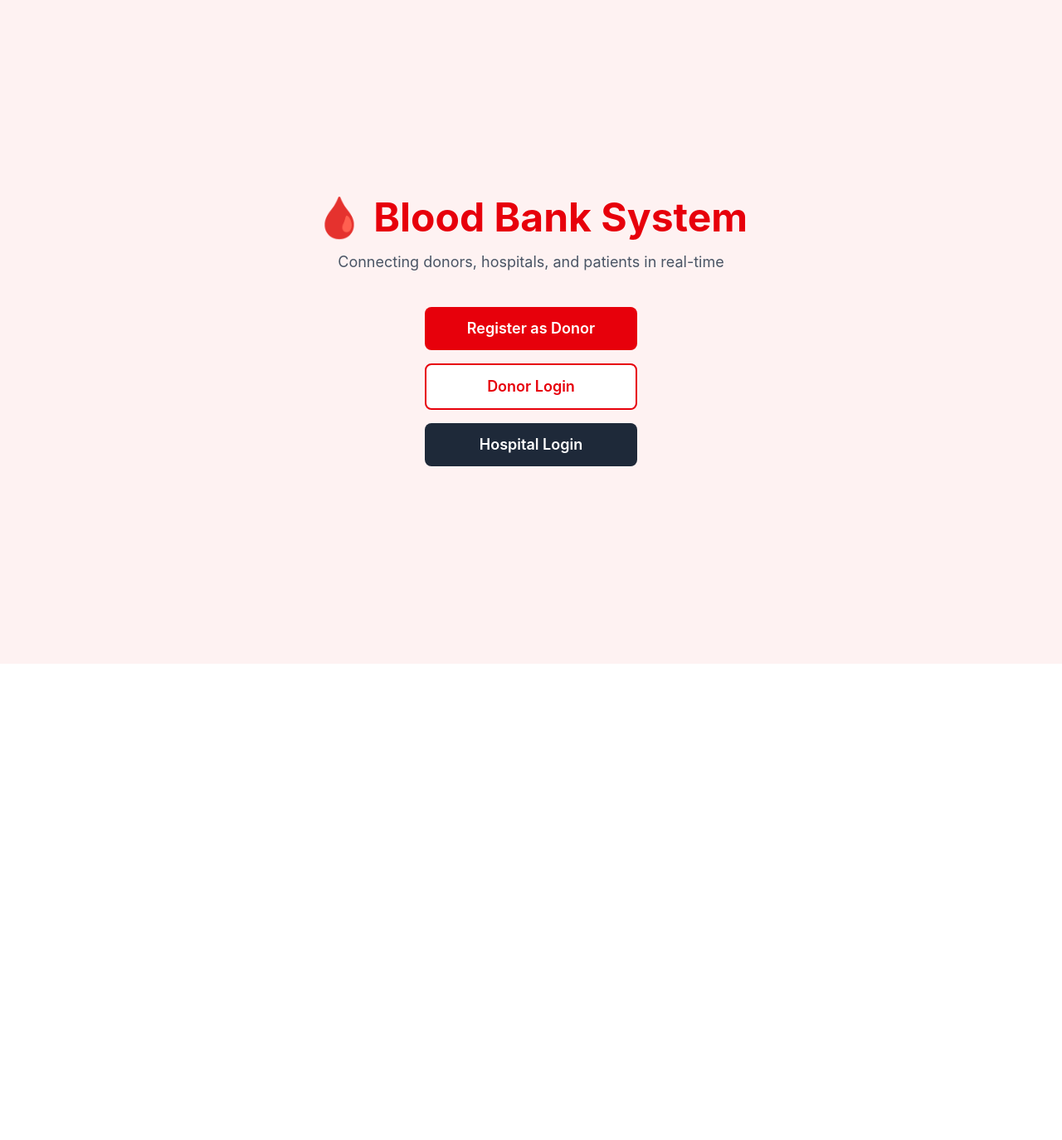
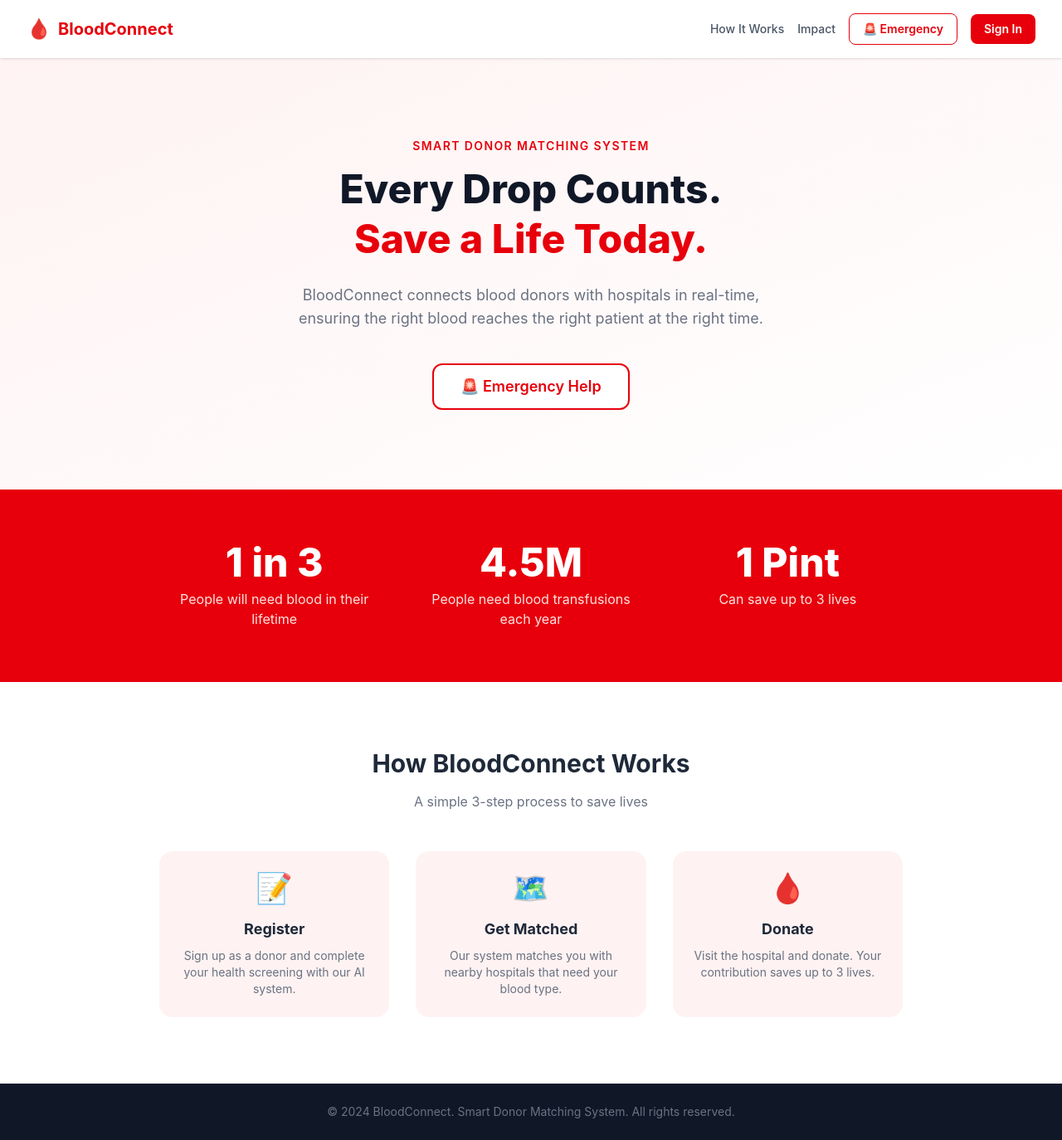
Before and after one commit to danaghannam14-blip/blood-bank, a React (Vite) app in the folder frontend/: page / in a window 1280 px wide. Shown: the whole page at 83% size. Before the commit the page ends 800 px from the top, so only its background shows below. Built offline with nearby package versions, Linux system fonts and the light colour scheme.

Commit message:
new home page, unified login, admin panel

```diff
--- a/frontend/src/pages/Admin.jsx
+++ b/frontend/src/pages/Admin.jsx
@@ -1,30 +1,29 @@
-import { useState } from 'react'
+import { useState, useEffect } from 'react'
+import { useNavigate } from 'react-router-dom'
 import axios from 'axios'
 
-const API = 'http://localhost:5000'
+const API = 'https://blood-bank-eqyr.onrender.com'
 
 function Admin() {
+  const navigate = useNavigate()
   const [authed, setAuthed] = useState(false)
-  const [form, setForm] = useState({ username: '', password: '' })
-  const [error, setError] = useState('')
   const [donors, setDonors] = useState([])
   const [hospitals, setHospitals] = useState([])
   const [requests, setRequests] = useState([])
   const [tab, setTab] = useState('donors')
 
-  const handleLogin = async (e) => {
-    e.preventDefault()
-    setError('')
-    try {
-      await axios.post(`${API}/api/admin/login`, form)
+  useEffect(() => {
+    const adminData = localStorage.getItem('adminData')
+    if (adminData) {
       setAuthed(true)
       loadData()
-    } catch (err) {
-      setError(err.response?.data?.message || 'Login failed')
+    } else {
+      navigate('/login')
     }
-  }
+  }, [])
 
   const loadData = async () => {
+    try {
       const [d, h, r] = await Promise.all([
         axios.get(`${API}/api/admin/donors`),
         axios.get(`${API}/api/admin/hospitals`),
@@ -33,6 +32,9 @@ function Admin() {
       setDonors(d.data)
       setHospitals(h.data)
       setRequests(r.data)
+    } catch (err) {
+      console.log(err)
+    }
   }
 
   const deleteDonor = async (id) => {
@@ -47,33 +49,22 @@ function Admin() {
     setRequests(requests.filter(r => r.id !== id))
   }
 
-  if (!authed) return (
-    <div className="min-h-screen bg-gray-900 flex items-center justify-center p-4">
-      <div className="bg-white rounded-2xl shadow-lg p-8 w-full max-w-sm">
-        <h2 className="text-2xl font-bold text-gray-800 mb-6 text-center">🔐 Admin Access</h2>
-        {error && <p className="text-red-600 text-center mb-4">{error}</p>}
-        <form onSubmit={handleLogin} className="flex flex-col gap-4">
-          <input placeholder="Username" value={form.username}
-            onChange={e => setForm({...form, username: e.target.value})}
-            className="border rounded-lg p-3 focus:outline-none" required />
-          <input type="password" placeholder="Password" value={form.password}
-            onChange={e => setForm({...form, password: e.target.value})}
-            className="border rounded-lg p-3 focus:outline-none" required />
-          <button type="submit"
-            className="bg-gray-800 text-white py-3 rounded-lg font-semibold hover:bg-gray-900">
-            Login
-          </button>
-        </form>
-      </div>
-    </div>
-  )
+  const handleLogout = () => {
+    localStorage.removeItem('adminData')
+    navigate('/login')
+  }
+
+  if (!authed) return null
 
   return (
     <div className="min-h-screen bg-gray-100 p-6">
       <div className="max-w-5xl mx-auto">
         <div className="flex justify-between items-center mb-6">
-          <h1 className="text-3xl font-bold text-gray-800">🛠️ Admin Panel</h1>
-          <button onClick={() => setAuthed(false)}
+          <div className="flex items-center gap-2">
+            <span className="text-2xl">🩸</span>
+            <h1 className="text-3xl font-bold text-gray-800">BloodConnect Admin</h1>
+          </div>
+          <button onClick={handleLogout}
             className="bg-gray-800 text-white px-4 py-2 rounded-lg hover:bg-gray-900">
             Logout
           </button>
--- a/frontend/src/pages/Home.jsx
+++ b/frontend/src/pages/Home.jsx
@@ -4,27 +4,92 @@ function Home() {
   const navigate = useNavigate()
 
   return (
-    <div className="min-h-screen bg-red-50 flex flex-col items-center justify-center">
-      <h1 className="text-5xl font-bold text-red-600 mb-4">🩸 Blood Bank System</h1>
-      <p className="text-gray-600 text-lg mb-10">Connecting donors, hospitals, and patients in real-time</p>
+    <div className="min-h-screen bg-white">
 
-      <div className="flex flex-col gap-4 w-64">
-        <button
-          onClick={() => navigate('/donor/register')}
-          className="bg-red-600 text-white py-3 rounded-lg text-lg font-semibold hover:bg-red-700">
-          Register as Donor
+      {/* Navbar */}
+      <nav className="flex justify-between items-center px-8 py-4 shadow-sm bg-white sticky top-0 z-50">
+        <div className="flex items-center gap-2">
+          <span className="text-2xl">🩸</span>
+          <span className="text-xl font-bold text-red-600">BloodConnect</span>
+        </div>
+        <div className="flex gap-4 items-center">
+          <a href="#how" className="text-gray-600 hover:text-red-600 text-sm font-medium">How It Works</a>
+          <a href="#stats" className="text-gray-600 hover:text-red-600 text-sm font-medium">Impact</a>
+          <button onClick={() => navigate('/emergency')}
+            className="text-red-600 border border-red-600 px-4 py-2 rounded-lg text-sm font-semibold hover:bg-red-50">
+            🚨 Emergency
+          </button>
+          <button onClick={() => navigate('/login')}
+            className="bg-red-600 text-white px-4 py-2 rounded-lg text-sm font-semibold hover:bg-red-700">
+            Sign In
+          </button>
+        </div>
+      </nav>
+
+      {/* Hero */}
+      <section className="bg-gradient-to-br from-red-50 to-white py-24 px-8 text-center">
+        <p className="text-red-600 font-semibold text-sm mb-3 uppercase tracking-widest">Smart Donor Matching System</p>
+        <h1 className="text-5xl font-extrabold text-gray-900 mb-6 leading-tight">
+          Every Drop Counts.<br />
+          <span className="text-red-600">Save a Life Today.</span>
+        </h1>
+        <p className="text-gray-500 text-lg max-w-xl mx-auto mb-10">
+          BloodConnect connects blood donors with hospitals in real-time, ensuring the right blood reaches the right patient at the right time.
+        </p>
+        <button onClick={() => navigate('/emergency')}
+          className="bg-white border-2 border-red-600 text-red-600 px-8 py-3 rounded-xl text-lg font-semibold hover:bg-red-50">
+          🚨 Emergency Help
         </button>
-        <button
-          onClick={() => navigate('/donor/login')}
-          className="bg-white border-2 border-red-600 text-red-600 py-3 rounded-lg text-lg font-semibold hover:bg-red-50">
-          Donor Login
-        </button>
-        <button
-          onClick={() => navigate('/hospital/login')}
-          className="bg-gray-800 text-white py-3 rounded-lg text-lg font-semibold hover:bg-gray-900">
-          Hospital Login
-        </button>
-      </div>
+      </section>
+
+      {/* Stats */}
+      <section id="stats" className="py-16 px-8 bg-red-600 text-white">
+        <div className="max-w-4xl mx-auto grid grid-cols-3 gap-8 text-center">
+          <div>
+            <p className="text-5xl font-extrabold">1 in 3</p>
+            <p className="mt-2 text-red-100">People will need blood in their lifetime</p>
+          </div>
+          <div>
+            <p className="text-5xl font-extrabold">4.5M</p>
+            <p className="mt-2 text-red-100">People need blood transfusions each year</p>
+          </div>
+          <div>
+            <p className="text-5xl font-extrabold">1 Pint</p>
+            <p className="mt-2 text-red-100">Can save up to 3 lives</p>
+          </div>
+        </div>
+      </section>
+
+      {/* How It Works */}
+      <section id="how" className="py-20 px-8 bg-white">
+        <div className="max-w-4xl mx-auto text-center">
+          <h2 className="text-3xl font-bold text-gray-800 mb-4">How BloodConnect Works</h2>
+          <p className="text-gray-500 mb-12">A simple 3-step process to save lives</p>
+          <div className="grid grid-cols-3 gap-8">
+            <div className="bg-red-50 rounded-2xl p-6">
+              <p className="text-4xl mb-4">📝</p>
+              <h3 className="text-lg font-bold text-gray-800 mb-2">Register</h3>
+              <p className="text-gray-500 text-sm">Sign up as a donor and complete your health screening with our AI system.</p>
+            </div>
+            <div className="bg-red-50 rounded-2xl p-6">
+              <p className="text-4xl mb-4">🗺️</p>
+              <h3 className="text-lg font-bold text-gray-800 mb-2">Get Matched</h3>
+              <p className="text-gray-500 text-sm">Our system matches you with nearby hospitals that need your blood type.</p>
+            </div>
+            <div className="bg-red-50 rounded-2xl p-6">
+              <p className="text-4xl mb-4">🩸</p>
+              <h3 className="text-lg font-bold text-gray-800 mb-2">Donate</h3>
+              <p className="text-gray-500 text-sm">Visit the hospital and donate. Your contribution saves up to 3 lives.</p>
+            </div>
+          </div>
+        </div>
+      </section>
+
+      {/* Footer */}
+      <footer className="bg-gray-900 py-6 px-8 text-center text-gray-500 text-sm">
+        © 2024 BloodConnect. Smart Donor Matching System. All rights reserved.
+      </footer>
+
     </div>
   )
 }
--- /dev/null
+++ b/frontend/src/pages/Login.jsx
@@ -0,0 +1,117 @@
+import { useState } from 'react'
+import { useNavigate } from 'react-router-dom'
+import axios from 'axios'
+
+const API = 'https://blood-bank-eqyr.onrender.com'
+
+function Login() {
+  const navigate = useNavigate()
+  const [form, setForm] = useState({ identifier: '', password: '' })
+  const [error, setError] = useState('')
+  const [loading, setLoading] = useState(false)
+
+  const handleSubmit = async (e) => {
+    e.preventDefault()
+    setError('')
+    setLoading(true)
+
+    // Try admin login first
+    try {
+      const res = await axios.post(`${API}/api/admin/login`, {
+        username: form.identifier,
+        password: form.password
+      })
+      if (res.data.admin) {
+        localStorage.setItem('adminData', JSON.stringify(res.data.admin))
+        navigate('/admin')
+        return
+      }
+    } catch {}
+
+    // Try donor login
+    try {
+      const res = await axios.post(`${API}/api/donors/login`, {
+        email: form.identifier,
+        password: form.password
+      })
+      localStorage.setItem('donorToken', res.data.token)
+      localStorage.setItem('donorData', JSON.stringify(res.data.donor))
+      navigate('/donor/dashboard')
+      return
+    } catch {}
+
+    // Try hospital login
+    try {
+      const res = await axios.post(`${API}/api/hospitals/login`, {
+        email: form.identifier,
+        password: form.password
+      })
+      localStorage.setItem('hospitalToken', res.data.token)
+      localStorage.setItem('hospitalData', JSON.stringify(res.data.hospital))
+      navigate('/hospital/dashboard')
+      return
+    } catch {}
+
+    setError('Invalid credentials. Please try again.')
+    setLoading(false)
+  }
+
+  return (
+    <div className="min-h-screen bg-gradient-to-br from-red-50 to-white flex items-center justify-center p-4">
+      <div className="bg-white rounded-2xl shadow-xl p-8 w-full max-w-md">
+
+        <div className="text-center mb-8">
+          <span className="text-4xl">🩸</span>
+          <h2 className="text-2xl font-bold text-gray-800 mt-2">Welcome to BloodConnect</h2>
+          <p className="text-gray-500 text-sm mt-1">Sign in to your account</p>
+        </div>
+
+        {error && <p className="text-red-600 text-center mb-4 text-sm">{error}</p>}
+
+        <form onSubmit={handleSubmit} className="flex flex-col gap-4">
+          <div>
+            <label className="text-sm text-gray-600 font-medium mb-1 block">Email or Username</label>
+            <input
+              placeholder="Enter your email or username"
+              value={form.identifier}
+              onChange={e => setForm({...form, identifier: e.target.value})}
+              className="w-full border rounded-xl p-3 focus:outline-none focus:border-red-400 text-sm"
+              required />
+          </div>
+          <div>
+            <label className="text-sm text-gray-600 font-medium mb-1 block">Password</label>
+            <input
+              type="password"
+              placeholder="Enter your password"
+              value={form.password}
+              onChange={e => setForm({...form, password: e.target.value})}
+              className="w-full border rounded-xl p-3 focus:outline-none focus:border-red-400 text-sm"
+              required />
+          </div>
+          <button type="submit" disabled={loading}
+            className="bg-red-600 text-white py-3 rounded-xl font-semibold hover:bg-red-700 mt-2">
+            {loading ? 'Signing in...' : 'Sign In'}
+          </button>
+        </form>
+
+        <p className="text-center text-gray-500 text-sm mt-6">
+          Don't have an account?{' '}
+          <span onClick={() => navigate('/donor/register')}
+            className="text-red-600 cursor-pointer font-medium">
+            Register as Donor
+          </span>
+        </p>
+
+        <div className="mt-4 text-center">
+          <button onClick={() => navigate('/emergency')}
+            className="text-red-600 text-sm font-medium hover:underline">
+            🚨 Emergency? Find nearest hospital
+          </button>
+        </div>
+
+      </div>
+    </div>
+  )
+}
+
+export default Login
```
Also changed, not shown: frontend/src/App.jsx (+5 -2 lines), 1 other file (tests, documents, lock files or other folders). Lines whose indentation alone changed are shown as unchanged.
